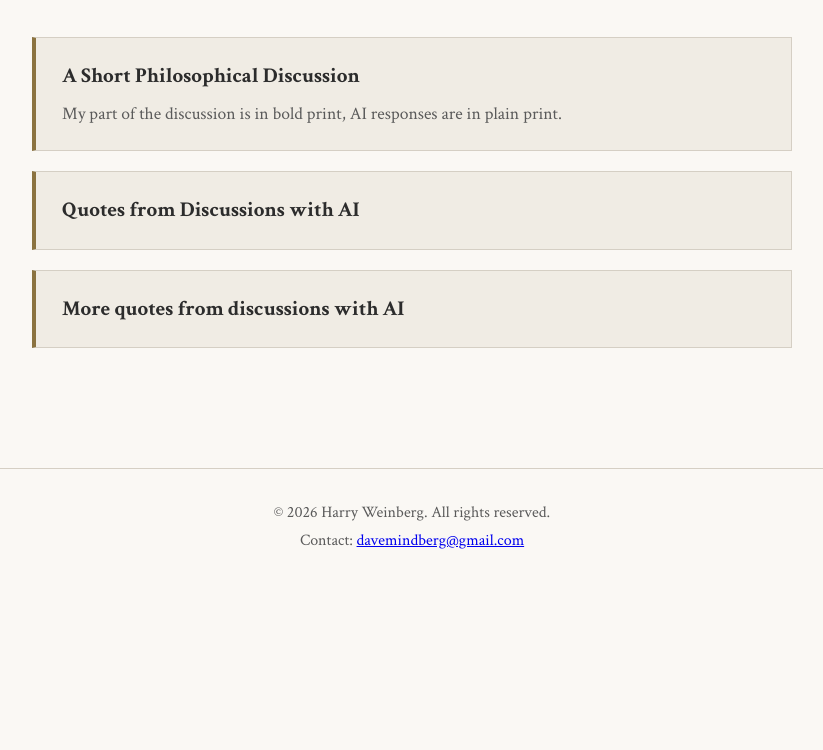
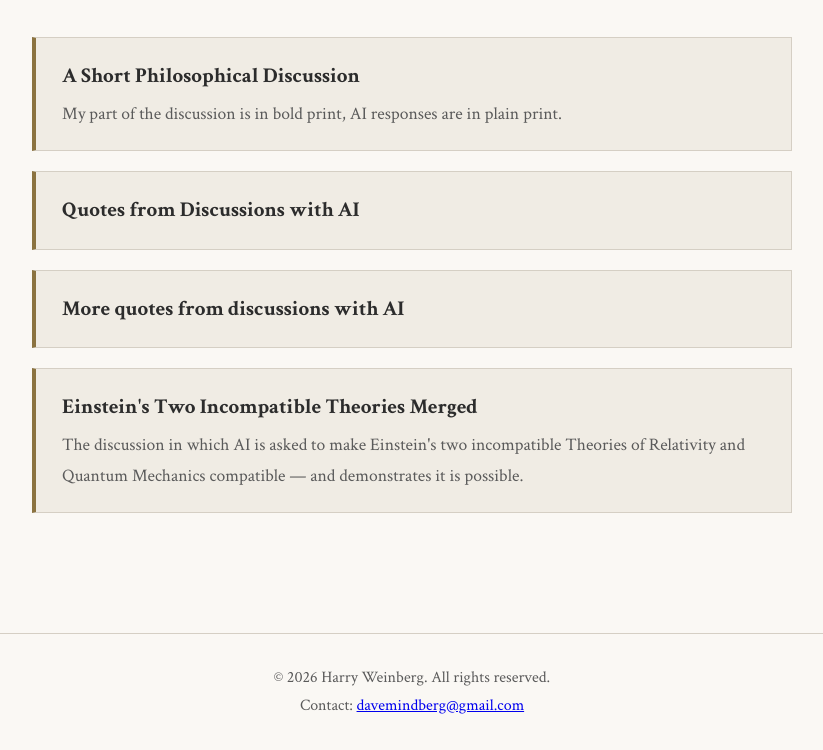
Before and after one commit to lckdtfin-lab/mindism-website, a website: page tasters.html in a window 1280 px wide. Shown: the part 857-1607 px from the top of the page, without its empty margins (228-1051 px from the left). Before the commit the page ends 1442 px from the top, so only its background shows below. Drawn offline with Linux system fonts and the light colour scheme.

Commit message:
Add Einstein's Two Incompatible Theories Merged as the 4th free Taster

```diff
--- a/tasters.html
+++ b/tasters.html
@@ -52,6 +52,12 @@
           <span class="reading-title">More quotes from discussions with AI</span>
         </a>
       </li>
+      <li>
+        <a href="downloads/einstein-two-theories-merged.pdf" target="_blank">
+          <span class="reading-title">Einstein's Two Incompatible Theories Merged</span>
+          <span class="reading-desc">The discussion in which AI is asked to make Einstein's two incompatible Theories of Relativity and Quantum Mechanics compatible &mdash; and demonstrates it is possible.</span>
+        </a>
+      </li>
     </ul>
 
   </main>
```
Also changed, not shown: 1 other file.
